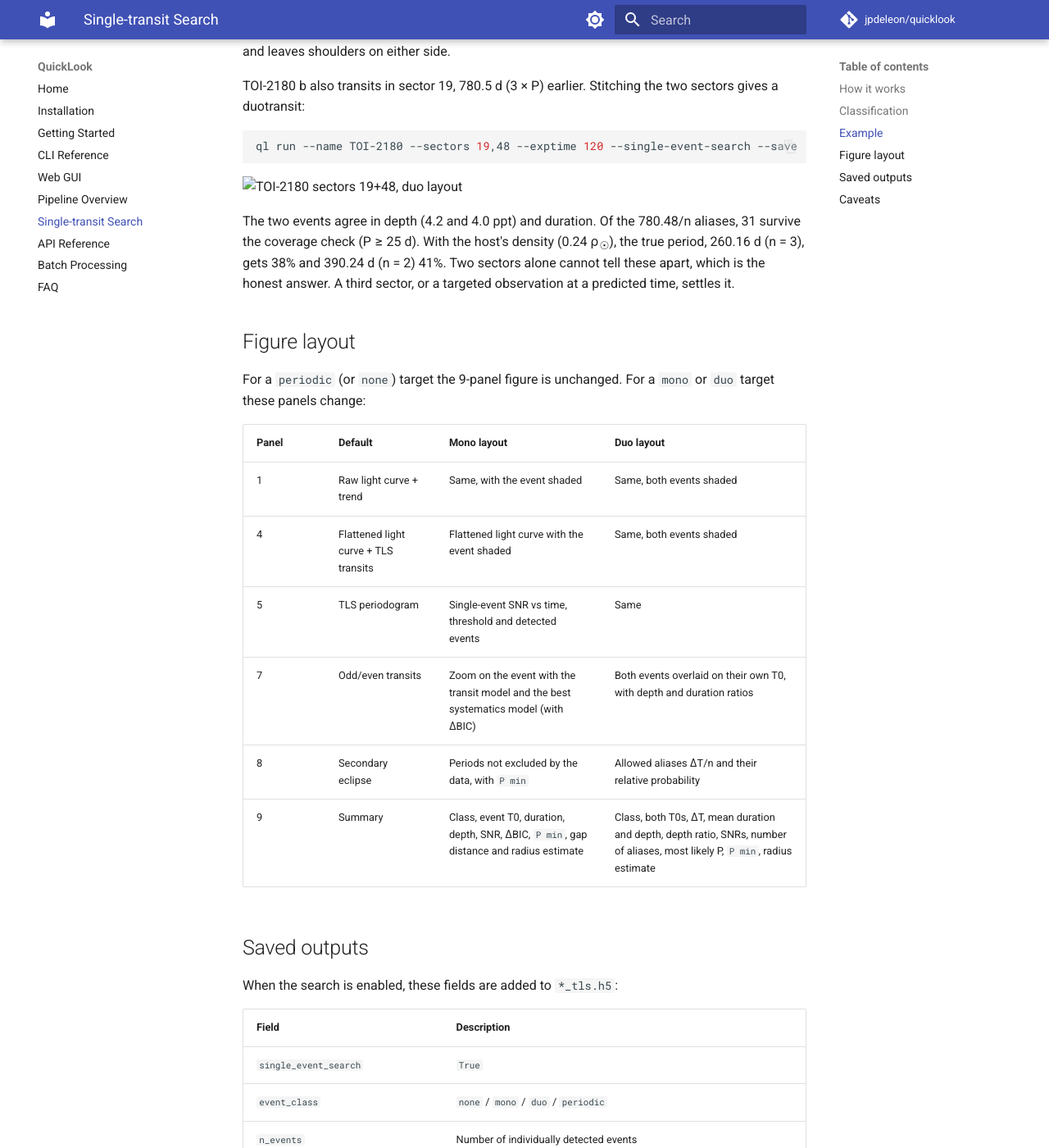
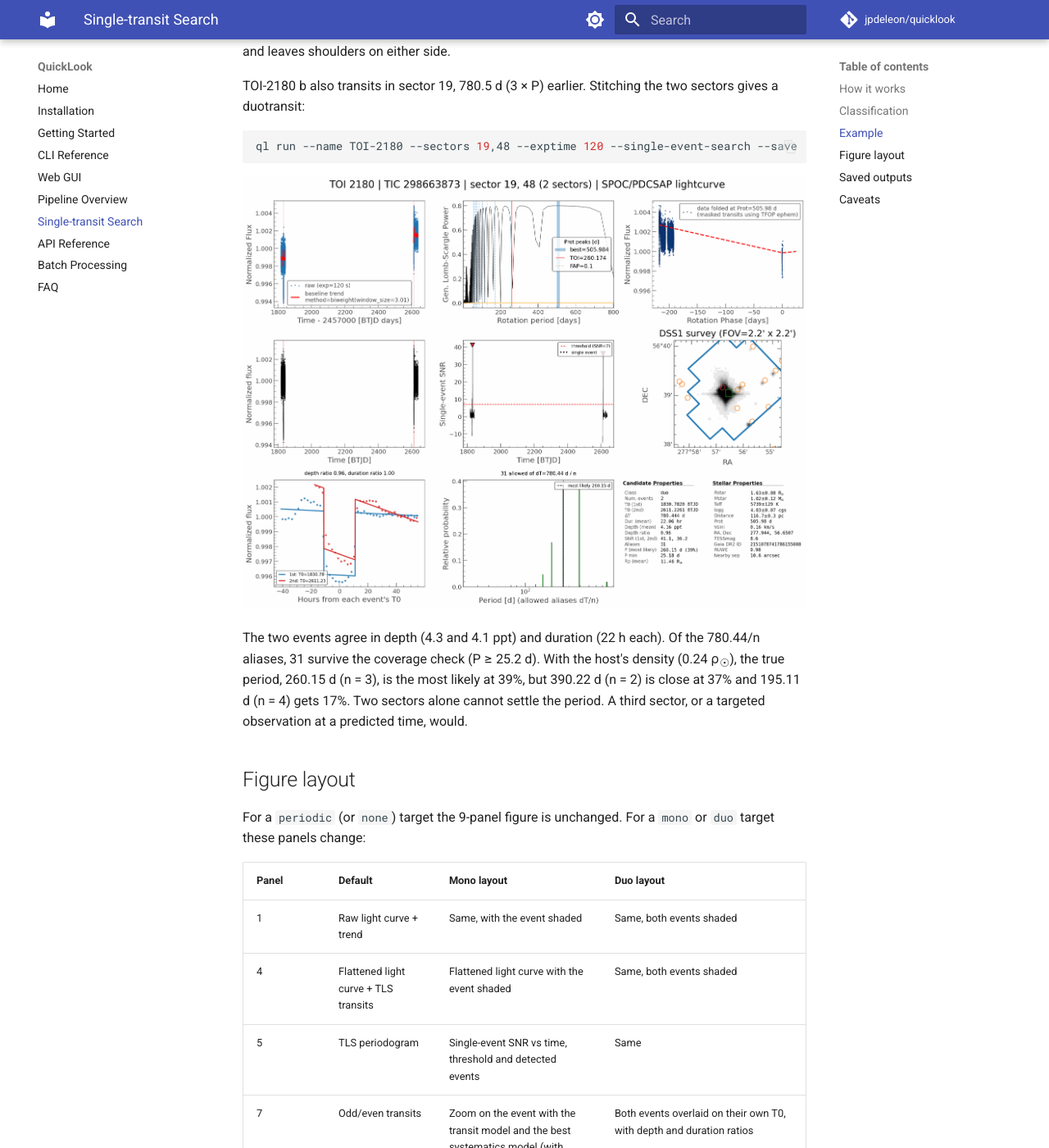
Before and after one commit to jpdeleon/quicklook, an MkDocs documentation site: the page built from docs/single-transit.md, in a window 1280 px wide and 1400 px high, scrolled down 2540 px. Shown: the whole window at 82% size. Built offline with MkDocs 1.6.1 and Material for MkDocs 9.7.7, drawn with Linux system fonts in a browser that asks for light colours; comment, search, counter and statistics services are not loaded.

Commit message:
docs: add TOI-2180 S19+48 duotransit example figure and final alias weights

```diff
--- a/docs/single-transit.md
+++ b/docs/single-transit.md
@@ -100,12 +100,12 @@ ql run --name TOI-2180 --sectors 19,48 --exptime 120 --single-event-search --sav
 
 ![TOI-2180 sectors 19+48, duo layout](img/duo-transit-toi2180-s19-48.png)
 
-The two events agree in depth (4.2 and 4.0 ppt) and duration. Of the 780.48/n
-aliases, 31 survive the coverage check (P ≥ 25 d). With the host's density
-(0.24 ρ<sub>☉</sub>), the true period, 260.16 d (n = 3), gets 38% and
-390.24 d (n = 2) 41%. Two sectors alone cannot tell these apart, which is the
-honest answer. A third sector, or a targeted observation at a predicted time,
-settles it.
+The two events agree in depth (4.3 and 4.1 ppt) and duration (22 h each). Of
+the 780.44/n aliases, 31 survive the coverage check (P ≥ 25.2 d). With the
+host's density (0.24 ρ<sub>☉</sub>), the true period, 260.15 d (n = 3), is the
+most likely at 39%, but 390.22 d (n = 2) is close at 37% and 195.11 d (n = 4)
+gets 17%. Two sectors alone cannot settle the period. A third sector, or a
+targeted observation at a predicted time, would.
 
 ## Figure layout
 
```
Also changed, not shown: docs/img/duo-transit-toi2180-s19-48.png (added).
